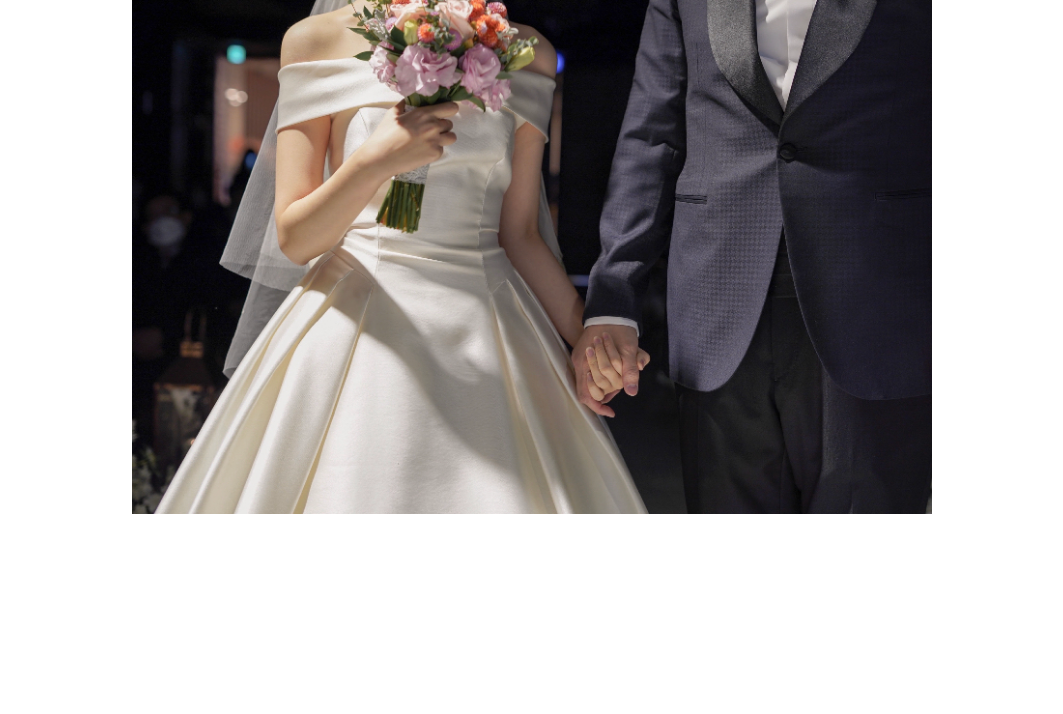
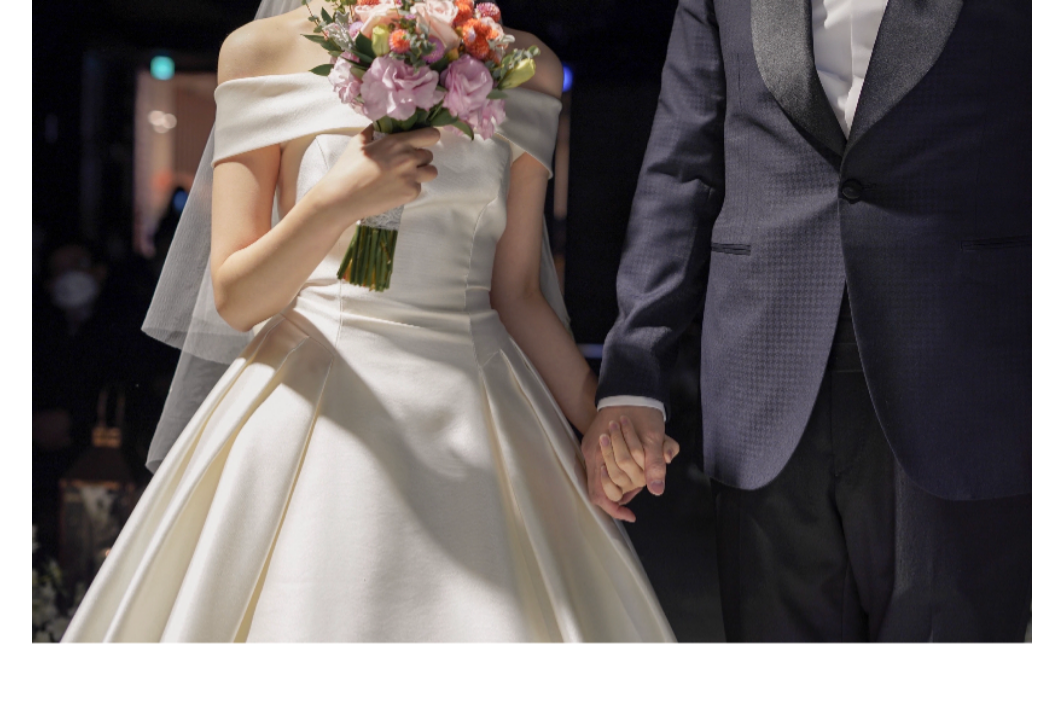
Before and after one commit to naturalMin/celebration, a plain HTML site: page index.html in a window 1280 px wide. Shown: the top 714 px of the page, without its empty margins (108-1171 px from the left). Drawn offline with Linux system fonts and the light colour scheme.

Commit message:
final commit

```diff
--- a/style.css
+++ b/style.css
@@ -19,13 +19,13 @@ body {
     }
 }
 #wrap {
-  max-width: 800px;
+  max-width: 1000px;
 }
 
 .main_img {
   opacity: 0;
   width: 100%;
-  height: 50vw;
+  height: 65vw;
   background: url('./src/KakaoTalk_20211020_173830950.jpg') no-repeat top/contain;
   background-attachment: fixed;
   animation: body-ani 0.8s linear forwards;
```
